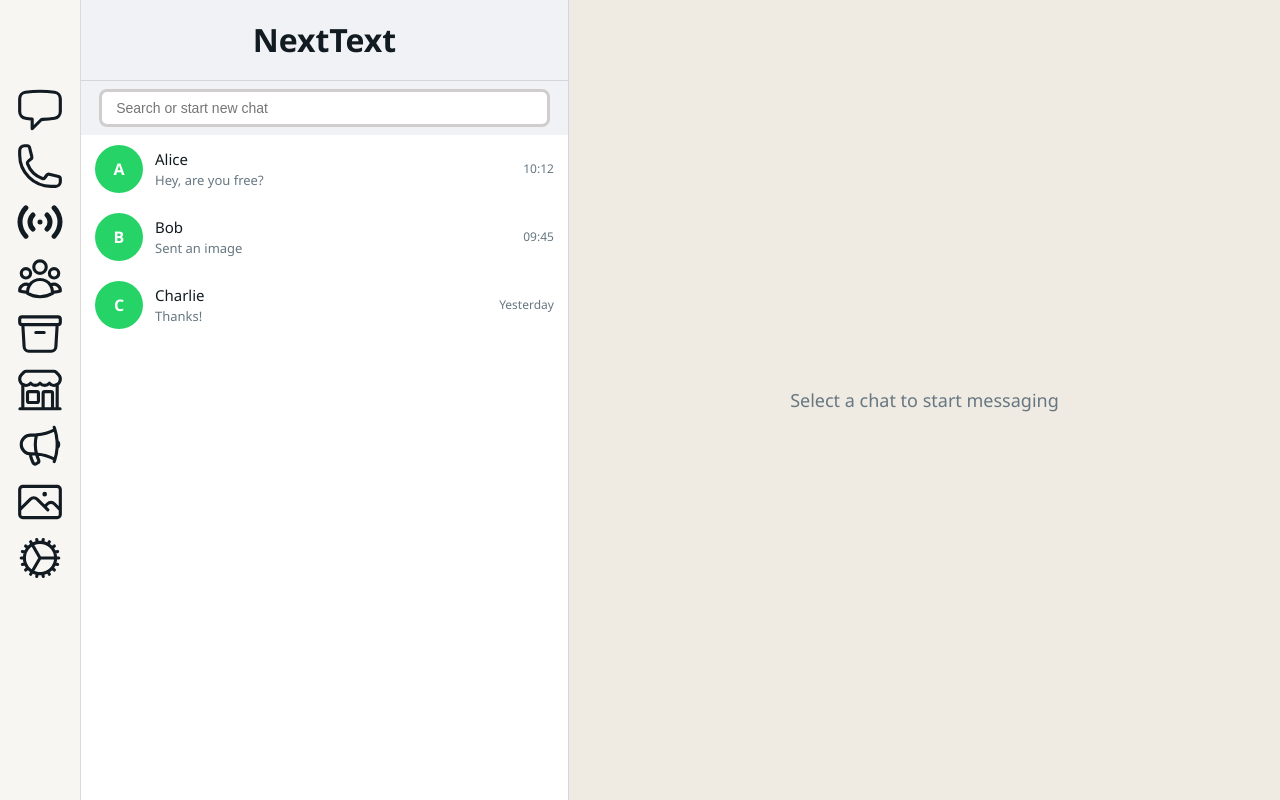
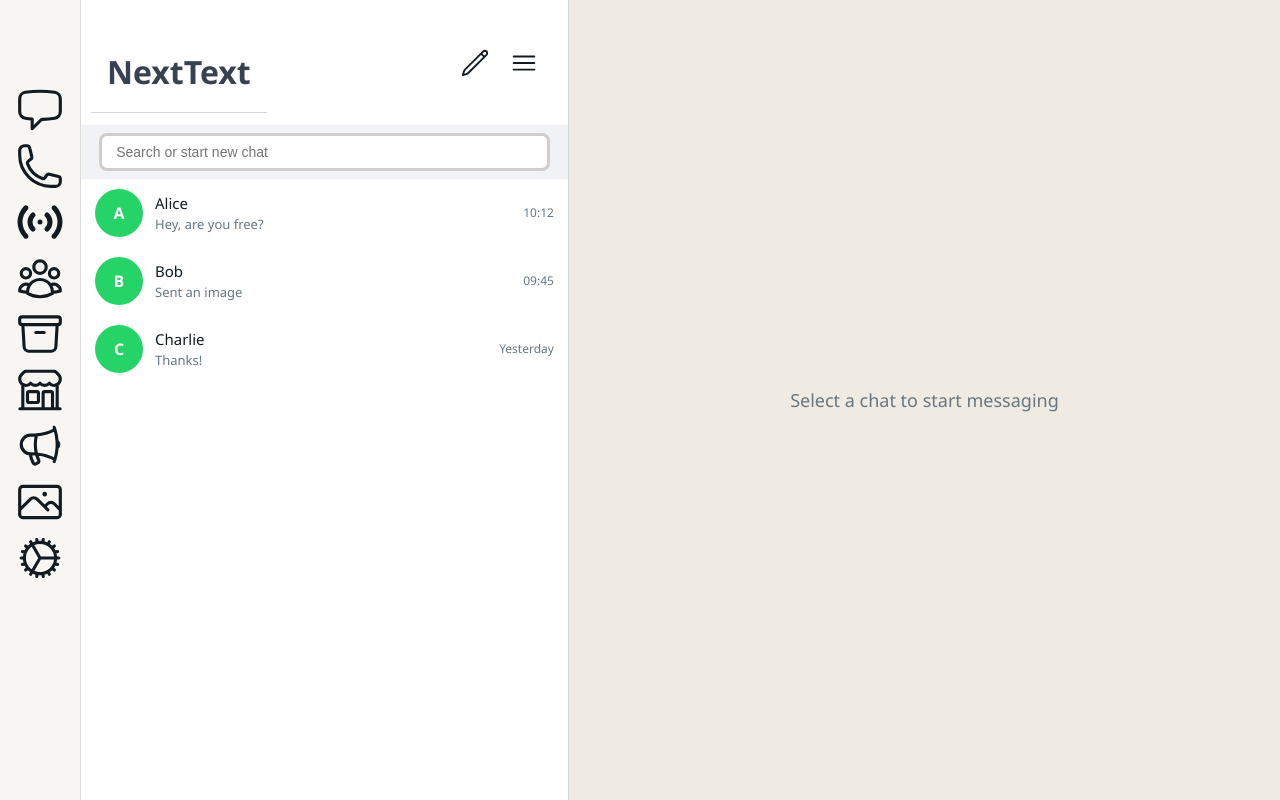
Before and after one commit to Metgala1/NexText, a React (Vite) app: page / in a window 1280 px wide. Built offline with nearby package versions, Linux system fonts and the light colour scheme.

Commit message:
worked on the brand and new message icon  used flex to style and keep them inplace

```diff
--- a/src/components/ChatList.jsx
+++ b/src/components/ChatList.jsx
@@ -5,7 +5,7 @@
 import { contacts } from "../data/chat.js";
 import { ChatBubbleLeftIcon, PhoneIcon,  UserGroupIcon,
   BuildingStorefrontIcon , ArchiveBoxIcon, MegaphoneIcon,
-PhotoIcon, CogIcon  } from "@heroicons/react/24/outline";
+PhotoIcon, CogIcon, PencilIcon ,  Bars3Icon } from "@heroicons/react/24/outline";
 import { HiStatusOnline } from "react-icons/hi"
 
 export default function DesktopChatList() {
@@ -57,7 +57,13 @@
         </div>
         <div className={styles.sidebarContent}>
 
-        <div className={styles.brand}>NextText</div>
+        <div className={styles.brandDiv}>
+          <p className={styles.brand}>NextText</p>
+          <div className={styles.newMessage}>
+            <PencilIcon  width={30} />
+            <Bars3Icon width={30} />
+          </div>
+          </div>
 
         <div className={styles.search}>
           <input placeholder="Search or start new chat" />
--- a/src/styles/DesktopChatList.module.css
+++ b/src/styles/DesktopChatList.module.css
@@ -33,6 +33,17 @@
 
 
 }
+.brandDiv{
+  display: flex;
+  justify-content: space-between;
+  align-items: center;
+  padding: 0 10px;
+}
+.newMessage{
+  display: flex;
+  justify-content: space-evenly;
+  width: 25%;
+}
 
 .asideSettings div:hover {
   background: lightgreen;
@@ -48,7 +59,6 @@
   padding: 16px;
   font-weight: 600;
   font-size: 2rem;
-  background: #f0f2f5;
   border-bottom: 1px solid #d1d7db;
 }
 
```
